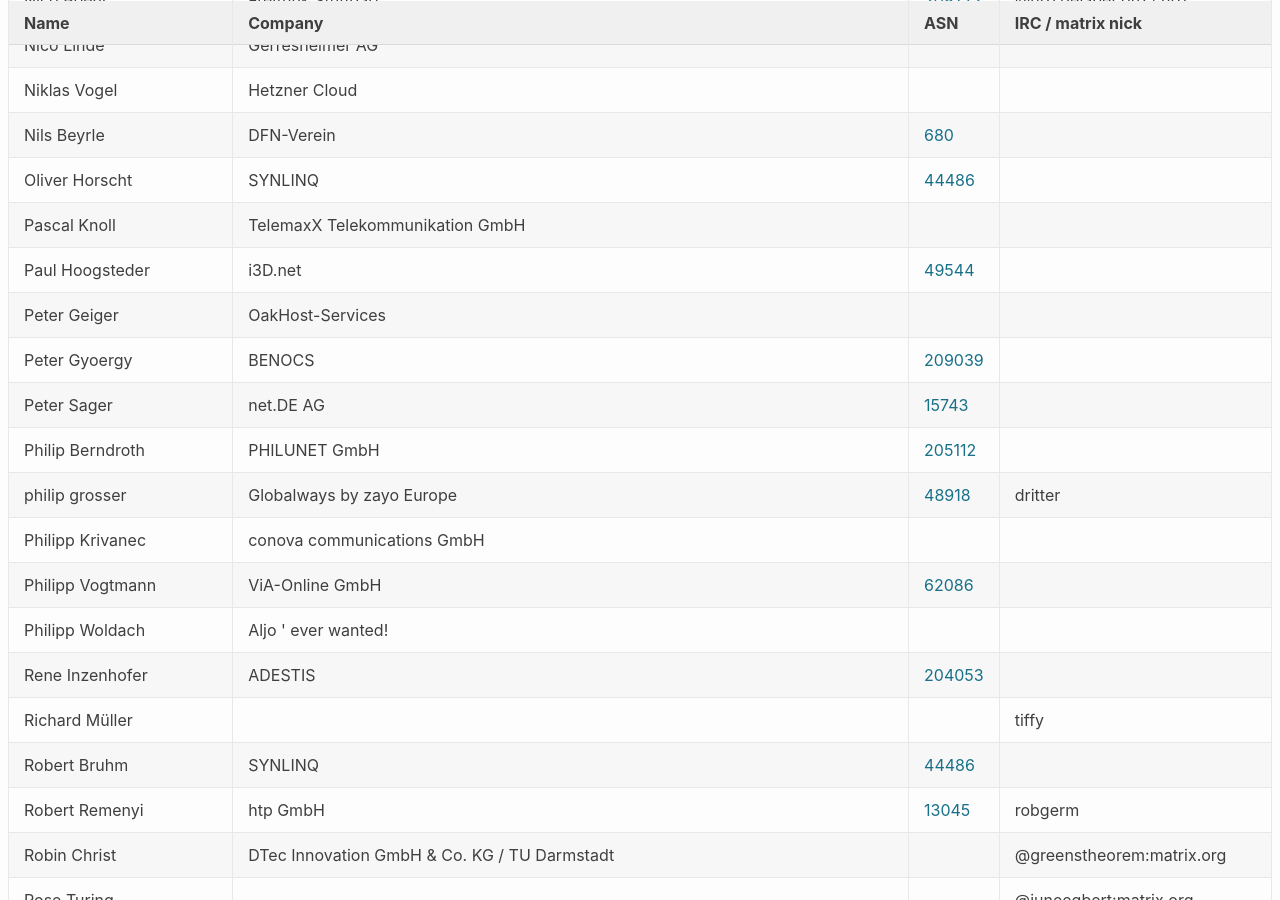
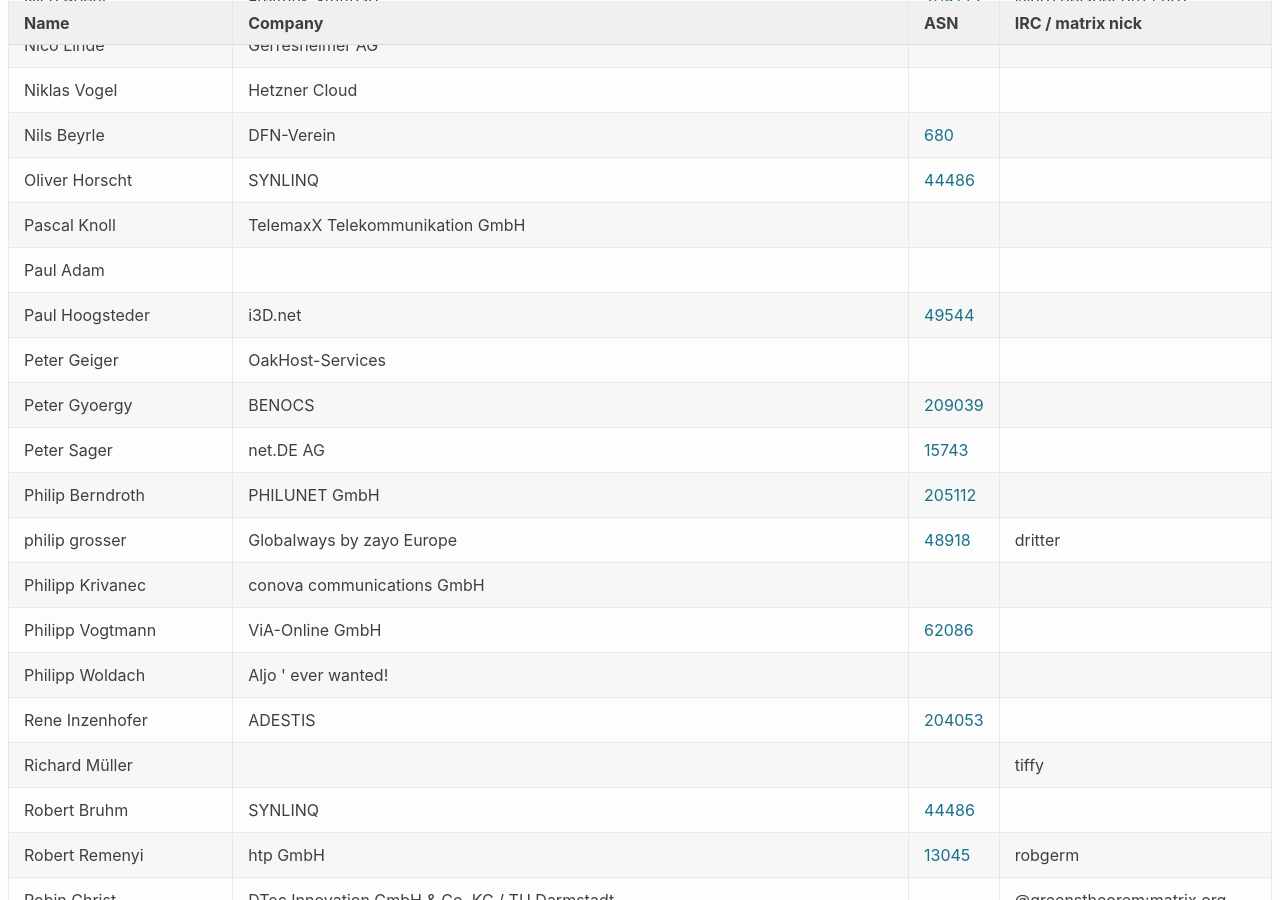
Before and after one commit to denog/pretix-attendeelist, a Jekyll site: the page built from denog17/index.markdown, in a window 1280 px wide and 900 px high, scrolled down 6073 px. Built offline with Jekyll 4.4.1, drawn with Linux system fonts in a browser that asks for light colours.

Commit message:
Latest data: Tue Jul  1 20:32:57 UTC 2025

```diff
--- a/_data/attendees_denog17_onsite.json
+++ b/_data/attendees_denog17_onsite.json
@@ -816,6 +816,12 @@
     "asn": null
   },
   {
+    "name": "Paul Adam",
+    "company": null,
+    "irc": null,
+    "asn": null
+  },
+  {
     "name": "Paul Hoogsteder",
     "company": "i3D.net",
     "irc": null,
```
